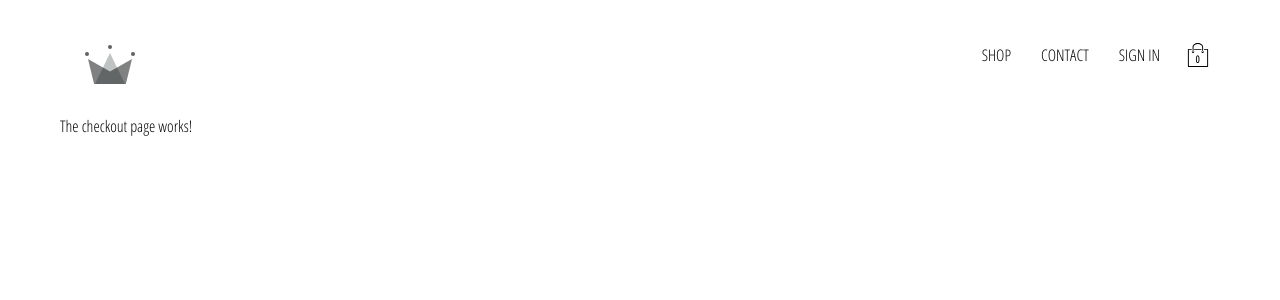
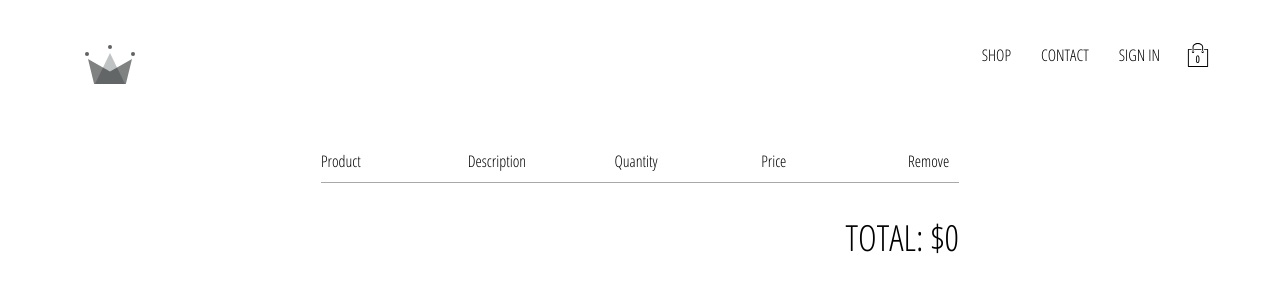
Before and after one commit to schnebly/e-commerce-app, a React (Create React App) app: page /checkout in a window 1280 px wide. Shown: the top 300 px of the page. Built offline with nearby package versions, Linux system fonts and the light colour scheme; no server answers.

Commit message:
checkout page progression

```diff
--- a/src/components/cart-dropdown/cart-dropdown.jsx
+++ b/src/components/cart-dropdown/cart-dropdown.jsx
@@ -1,17 +1,16 @@
 import React from 'react';
 import { connect } from 'react-redux';
+import { createStructuredSelector } from 'reselect';
+import { withRouter } from 'react-router-dom';
 
 import CustomButton from '../button/customButton';
 import CartItem from '../cart-item/cart-item';
 import { selectCartItems } from '../../redux/cart/cart.selectors';
-import { createStructuredSelector } from 'reselect';
-
-import { withRouter } from 'react-router-dom';
-
+import { toggleCartHidden } from '../../redux/cart/cart.actions';
 
 import './cart-dropdown.styles.scss';
 
-const CartDropdown = ({ cartItems, history }) => (
+const CartDropdown = ({ cartItems, history, dispatch }) => (
   <div className='cart-dropdown'>
     <div className='cart-items'>
       {
@@ -22,7 +21,12 @@
         : (<span className='empty-message'>Your cart is empty</span>)
       }
     </div>
-    <CustomButton onClick={() => history.push('/checkout')}>GO TO CHECKOUT</CustomButton>
+    <CustomButton onClick={() => {
+      history.push('/checkout');
+      dispatch(toggleCartHidden());}
+    }>
+      GO TO CHECKOUT
+    </CustomButton>
   </div>
 );
 
--- a/src/pages/checkout/checkoutPage.jsx
+++ b/src/pages/checkout/checkoutPage.jsx
@@ -1,11 +1,44 @@
 import React from 'react';
+import { connect } from 'react-redux';
+import {createStructuredSelector } from 'reselect';
+
+import { selectCartItems, selectCartTotal } from '../../redux/cart/cart.selectors';
 
 import './checoutPage.styles.scss';
 
-const CheckoutPage = () => (
-    <div>
-        The checkout page works!
+const CheckoutPage = ({ cartItems, total }) => (
+    <div className='checkout-page'>
+        <div className='checkout-header'>
+            <div className='header-block'>
+                <span>Product</span>
+            </div>
+            <div className='header-block'>
+                <span>Description</span>
+            </div>
+            <div className='header-block'>
+                <span>Quantity</span>
+            </div>
+            <div className='header-block'>
+                <span>Price</span>
+            </div>
+            <div className='header-block'>
+                <span>Remove</span>
+            </div>
+        </div>
+        {
+            cartItems.map(cartItem =>
+                cartItem.name
+            )
+        }
+        <div className='total'>
+            <span>TOTAL: ${total}</span>
+        </div>
     </div>
 );
 
-export default CheckoutPage;
+const mapStateToProps = createStructuredSelector({
+    cartItems: selectCartItems,
+    total: selectCartTotal
+});
+
+export default connect(mapStateToProps)(CheckoutPage);
--- a/src/pages/checkout/checoutPage.styles.scss
+++ b/src/pages/checkout/checoutPage.styles.scss
@@ -0,0 +1,31 @@
+.checkout-page {
+    width: 55%;
+    min-height: 90vh;
+    display: flex;
+    flex-direction: column;
+    align-items: center;
+    margin: 50px auto 0;
+
+    .checkout-header {
+      width: 100%;
+      padding: 10px 0;
+      display: flex;
+      justify-content: space-between;
+      border-bottom: 1px solid darkgrey;
+
+      .header-block {
+        text-transform: capitalize;
+        width: 23%;
+
+        &:last-child {
+          width: 8%;
+        }
+      }
+    }
+
+    .total {
+      margin-top: 30px;
+      margin-left: auto;
+      font-size: 36px;
+    }
+  }
--- a/src/redux/cart/cart.selectors.js
+++ b/src/redux/cart/cart.selectors.js
@@ -21,3 +21,10 @@
   [selectCart],
   (cart) => cart.hidden
 );
+
+export const selectCartTotal = createSelector(
+  [selectCartItems],
+  cartItems => cartItems.reduce((runningTotal, cartItem) =>
+    (cartItem.quantity * cartItem.price) + runningTotal,
+  0)
+);
```
Also changed, not shown: src/components/checkout-item/checkout-item.js (added, +15 -0 lines), src/components/checkout-item/checkout-item.styles.scss (added, +33 -0 lines).
